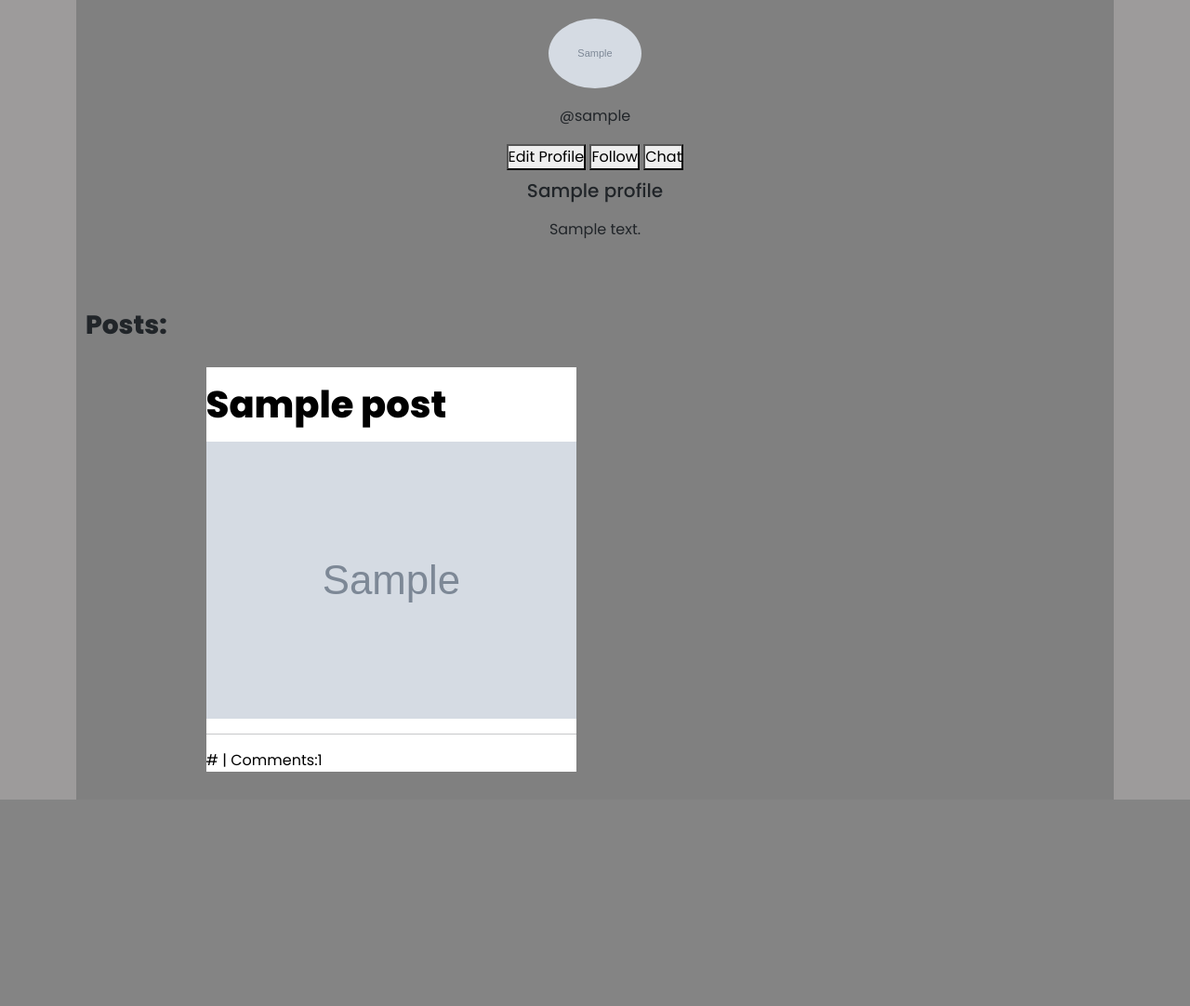
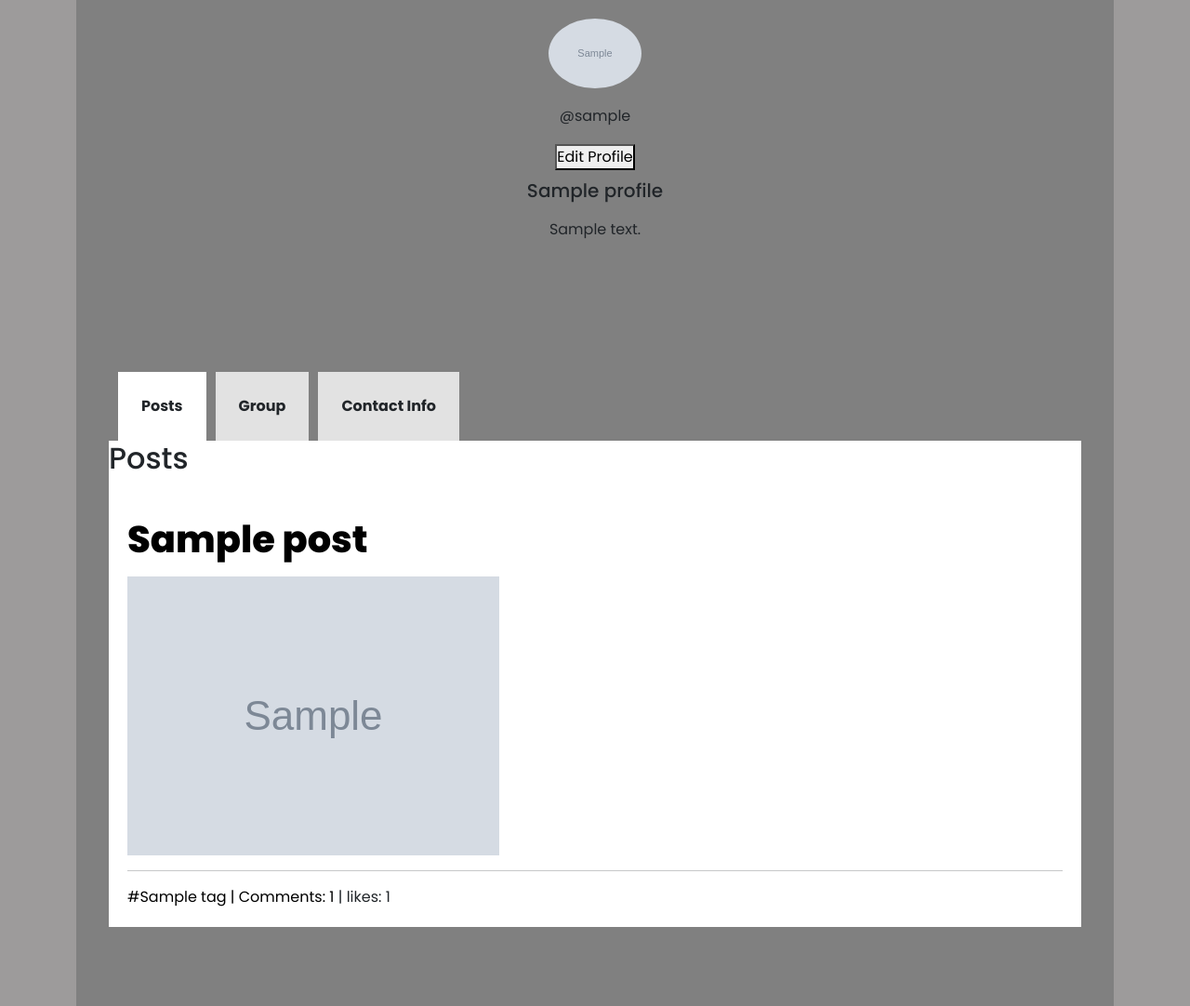
Before and after one commit to Andrew123-maker/Makerions, a Django app: a page that uses blog/templates/blog/base.html in a window 1280 px wide. Shown: the part 100-1182 px from the top of the page at 93% size. Before the commit the page ends 960 px from the top, so only its background shows below. Run offline with Django 5.2, Linux system fonts and the light colour scheme; a user stored in the database is signed in; tables that the repository leaves empty hold one stand-in row (values such as "Sample post"); grey boxes marked "Sample" are stand-in pictures; some libraries are stand-ins or nearby versions.

Commit message:
commit recent update on view and form

```diff
--- a/blog/admin.py
+++ b/blog/admin.py
@@ -1,6 +1,6 @@
 from django.contrib import admin
 from django.contrib.auth.models import User
-from .models import Post, Comment, Tag, Profile, Connect, Question
+from .models import Post, Comment, Tag, Profile, Connect, Question, Reply
 
 #mix profile info into user info
 class ProfileInline(admin.StackedInline):
@@ -26,7 +26,6 @@ class ProfileAdmin(admin.ModelAdmin):
   list_display = (
     "user",
     "name",
-    "bio",
     "last_update",
   )
   search_fields = ("user", "name",)
@@ -61,7 +60,7 @@ admin.site.register(Tag)
 admin.site.register(Profile, ProfileAdmin)
 admin.site.register(Connect)
 admin.site.register(Question)
-
+admin.site.register(Reply)
 
 admin.site.unregister(User)
 admin.site.register(User, UserAdmin)
--- a/blog/templates/blog/base.html
+++ b/blog/templates/blog/base.html
@@ -25,7 +25,9 @@
                 <li><a href="{% url 'post_list' %}">Blog</a></li>
                 <li><a href="{% url 'connect' %}">Connect</a></li>
                 {% if user.is_authenticated %}
-                <li><a href="{% url 'profile' username=request.user %}">Profile</a></li>
+                <li>
+                  <a href="{% url 'profile' username=request.user %}">Profile</a>
+                </li>
 
                 {% endif %}
               </ul>
@@ -33,6 +35,7 @@
             </nav>
           </header>
           {% block content %}
+          {% block extrascripts %}{% endblock %}
           {% endblock %}
         </div>
 
--- a/blog/templates/blog/profile.html
+++ b/blog/templates/blog/profile.html
@@ -6,7 +6,7 @@
   <div class="profile-page">
     <div class="profile-top">
       <img class="rounded-circle" alt="profile-image" src="{{profile.image.url}}" width="100">
-      <p>@{{profile.user}}</p>
+      <p class="user-id">@{{profile.user}}</p>
     </div>
     <div class="profile-middle">
       {% if profile.user == request.user %}
@@ -14,8 +14,13 @@
         <button>Edit Profile</button>
       </a>
       {% endif %}
-      <button>Follow</button>
-      <button>Chat</button>
+      {% if profile.user != request.user %}
+      <form method="POST" action="{% url 'profile' %}">
+        {% csrf_token %}
+        <input type="hidden" name="profile_id" value="{{ profile.id }}">
+        <button type="submit">Follow</button>
+      </form>
+      {% endif %}
     </div>
     <div class="profile-bottom">
       {% if profile.name %}
@@ -25,7 +30,12 @@
     </div>
     <br><br>
   </div>
-  <h3>Posts:</h3>
+
+  <div class="tab-container">
+    <input id="tab-posts" type="radio" name="user-post" checked="checked">
+    <label for="tab-posts">Posts</label>
+    <div class="content">
+      <h2>Posts</h2>
       <div class="user-post">
         {% for post in posts reversed %}
         <div class="user-blog">
@@ -37,12 +47,31 @@
           <img class="image" src="{{post.image.url}}">
           <hr>
           {% for tag in post.tag.all %}
-      <a href="#">#{{ tag.name }}</a>
+          <a href="#">#{{ tag.title }}</a>
           {% endfor %}
-      <a href="{{post.get_absolute_url}}#comment-section"> | Comments:{{post.comments.count}}</a>
-
+          <a href="{{post.get_absolute_url}}#comment-section"> | Comments: {{post.comments.count}}</a>
+          <span> | likes: {{post.total_likes}}</span>
         </div>
         {% endfor %}
       </div>
     </div>
+    <input id="tab-group" type="radio" name="user-post">
+    <label for="tab-group">Group</label>
+    <div class="content">
+      <h2>Group</h2>
+      {% for group in groups %}
+      <h5>
+        <a href="{{group.get_absolute_url}}">{{group.title}}</a>
+      </h5>
+      <br>
+      {% endfor %}
+
+    </div>
+    <input id="tab-contact-info" type="radio" name="user-post">
+    <label for="tab-contact-info">Contact Info</label>
+    <div class="content">
+      <h2>Contact info</h2>
+    </div>
+  </div>
+</div>
 {% endblock %}
--- a/blog/templates/registration/login.html
+++ b/blog/templates/registration/login.html
@@ -7,6 +7,10 @@
 </head>
 <body>
   <div class="login-form">
+    <a class="navbrand" href="/">
+      <img src="{% static "images/logo.jpg" %}" height="80" width="250" alt="Website-logo">
+    </a>
+    <hr>
     <h2>Login Form</h2>
     <form class="login" method="post" action="{% url 'login' %}">
       {% csrf_token %}
--- a/blog/templates/registration/signup.html
+++ b/blog/templates/registration/signup.html
@@ -7,6 +7,10 @@
 </head>
 <body>
   <div class="signup-form">
+    <a class="navbrand" href="/">
+      <img src="{% static "images/logo.jpg" %}" height="80" width="250" alt="Website-logo">
+    </a>
+    <hr>
     <h2>Sign Up Form</h2>
     <form enctype="multipart/form-data" class="sign-up" method="post">
       {% csrf_token %}
--- a/blog/urls.py
+++ b/blog/urls.py
@@ -3,17 +3,19 @@ from . import views
 
 urlpatterns = [
   path('', views.post_list, name="post_list"),
-  path('post/<str:slug>', views.post_detail, name="post_detail"),
-  path('<str:slug>/post/new/', views.post_new, name="post_new"),
-  path('post/<str:slug>/edit/', views.post_edit, name='post_edit'),
-  path('post/<str:slug>/delete', views.post_delete, name="post_delete"),
-  path('post/<str:slug>/comment', views.add_comment_to_post, name="add_comment_to_post"),
+  path('post/<str:slug>', views.PostDetailView.as_view(), name="post_detail"),
+  path('<str:slug>/post/new/', views.PostCreateView.as_view(), name="post_new"),
+  path('post/<str:slug>/edit/', views.PostEditView.as_view(), name='post_edit'),
+  path('post/<str:slug>/delete', views.PostDeleteView.as_view(), name="post_delete"),
+  path('post/<str:slug>/comment', views.CommentCreateView.as_view(), name="add_comment_to_post"),
   path('<str:username>/profile', views.view_profile, name="profile"),
   path('edit/<str:username>/profile', views.edit_profile, name='edit_profile'),
   path('group/', views.connect, name="connect"),
   path('group/<str:slug>/profile', views.group_profile, name="group_profile"),
+  path('follow/<str:username>/', views.follow_user, name="follow_user"),
   path('add/group/', views.add_group, name="add_group"),
   path('add/question/', views.add_question, name="add_question"),
   path('question/<int:pk>/detail', views.question_detail, name="question_detail"),
-  path('liked/<str:slug>', views.liked_post, name="liked_post")
+  path('liked/<str:slug>', views.liked_post, name="liked_post"),
+  path('<str:slug>/comment/reply/', views.reply_comment, name="reply"),
 ]
--- a/blog/utils.py
+++ b/blog/utils.py
@@ -1,4 +1,5 @@
 import string
+import random
 
 from django.utils.text import slugify
 
--- a/blog/views.py
+++ b/blog/views.py
@@ -1,15 +1,17 @@
 from django.shortcuts import render, get_object_or_404, redirect
+from django.contrib.auth import login
 from django.conf import settings
-from django.contrib.auth import login
 from django.contrib.auth.models import User
-from .models import Post, Profile, Connect, Question
-from .forms import PostForm, CommentForm, ProfileForm, SignupForm, ConnectForm, QuestionForm
+from .models import Post, Profile, Connect, Question, Reply, Comment, Tag
+from .forms import PostForm, CommentForm, ProfileForm, SignupForm, ConnectForm, QuestionForm, ReplyForm
 from django.contrib.auth.decorators import login_required
-from django.utils import timezone
 from django.db.models import Q
 from django.db.models import Count
 from django.http import HttpResponseRedirect
 from django.urls import reverse
+from django.views.generic import DetailView
+from django.views.generic.edit import CreateView, DeleteView, UpdateView, DeleteView
+from django.utils.decorators import method_decorator
 
 
 def signup(request):
@@ -22,102 +24,115 @@ def signup(request):
       login(request, user)
       return redirect(settings.LOGIN_REDIRECT_URL)
 
-  return render(request, 'registration/signup.html', context={'form':form})
+  return render(request, 'registration/signup.html', {'form':form})
+
 
 def post_list(request):
-  if 'q' in request.GET:
-    q = request.GET['q']
-    multiple_q = Q(Q(title__icontains=q) | Q(tag__name__icontains=q))
-    posts = Post.objects.filter(multiple_q)
+  if 'BlogSearch' in request.GET:
+    q = request.GET['BlogSearch']
+    multiple_q = Q(Q(title__icontains=q) | Q(tag__title__icontains=q))
+    try:
+      posts = Post.objects.filter(multiple_q).distinct()
+    except:
+      posts = None
   else:
     posts = Post.objects.order_by('published_date').distinct()
 
   likes_posts = Post.objects.order_by('liked').reverse()
-  if len(likes_posts) > 8:
+  if len(likes_posts) > 5:
     likes_posts = likes_posts[:5]
 
   comments_posts = Post.objects.annotate(comment_count=Count('comments')).order_by('-comment_count')
+  if len(comments_posts) > 5:
+    comment_posts = comments_posts[:5]
+
+  tags = Tag.objects.all()
 
   context = {
   'posts':posts,
   'likes_posts':likes_posts,
   'comments_posts':comments_posts,
+  'tags':tags,
 }
   return render(request, 'blog/post_list.html', context)
 
-def post_detail(request, slug):
-  post = get_object_or_404(Post, slug=slug)
-  total_likes = post.total_likes()
-  context = {
-    'post':post,
-    'total_likes':total_likes,
-  }
-  return render(request, 'blog/post_detail.html', context)
+class PostDetailView(DetailView):
+  model = Post
+  template_name = "blog/post_detail.html"
+  context_object_name = "post"
+  slug_field = 'slug'
 
-@login_required
-def post_new(request, slug):
-  #group of the posts will be in
-  group = get_object_or_404(Connect, slug=slug)
-  if request.method == "POST":
-    form = PostForm(request.POST, request.FILES)
-    if form.is_valid():
-      post = form.save(commit=False)
-      post.user = request.user
-      post.published_date = timezone.now()
-      post.save()
-      post.connect.add(group)
-      form.save_m2m()
-      return redirect('post_detail', slug=post.slug)
-  else:
-    form = PostForm()
-  return render(request, 'blog/post_edit.html', {'form': form})
+  slug_url_kwarg = 'slug'
 
-@login_required
-def post_edit(request, slug):
-  post = get_object_or_404(Post, slug=slug)
-  if request.method == "POST":
-    form = PostForm(request.POST, request.FILES, instance=post)
-    if form.is_valid():
-      post = form.save(commit=False)
-      post.user = request.user
-      post.published_date = timezone.now()
-      post.save()
-      form.save_m2m()
-      return redirect('post_detail', slug=post.slug)
-  else:
-    form = PostForm(instance=post)
-  context = {
-    'form':form,
-    'post':post,
-  }
-  return render(request, 'blog/post_edit.html', context)
+  def get_context_data(self, **kwargs):
+    context = super().get_context_data(**kwargs)
+    context['total_likes'] = context['post'].total_likes()
+    context['comments'] = Comment.objects.filter(post=context['post']).prefetch_related('reply_set')
+    context['reply_form'] = ReplyForm()
+    return context
 
-@login_required
-def post_delete(request, slug):
-  post = get_object_or_404(Post, slug=slug)
-  post.delete()
-  return redirect('post_list')
 
-def add_comment_to_post(request, slug):
-  post = get_object_or_404(Post, slug=slug)
-  if request.method == "POST":
-    form = CommentForm(request.POST)
-    if form.is_valid():
-      comment = form.save(commit=False)
-      comment.post = post
-      comment.save()
-      return redirect('post_detail', slug=post.slug)
-  else:
-    form = CommentForm()
-    return render(request, 'blog/add_comment_to_post.html', {'form':form})
+@method_decorator(login_required, name="dispatch")
+class PostCreateView(CreateView):
+  model = Post
+  form_class = PostForm
+  template_name = "blog/post_edit.html"
+
+  def form_valid(self, form):
+    group_slug = self.kwargs.get('slug')
+    group = get_object_or_404(Connect, slug=group_slug)
+    form.instance.user = self.request.user
+    self.object = form.save()
+    form.instance.connect.add(group)
+    return super().form_valid(form)
+
+  def get_success_url(self):
+    slug = self.object.slug
+    return reverse('post_detail', args=[slug])
+
+
+@method_decorator(login_required, name="dispatch")
+class PostEditView(UpdateView):
+  model = Post
+  form_class = PostForm
+  template_name = "blog/post_edit.html"
+
+  def get_success_url(self):
+    slug = self.object.slug
+    return reverse('post_detail', args=[str(slug)])
+
+class PostDeleteView(DeleteView):
+  model = Post
+  success_url = "/"
+
+  template = "blog/post_confirm_delete.html"
+
+@method_decorator(login_required, name="dispatch")
+class CommentCreateView(CreateView):
+  model = Comment
+  form_class = CommentForm
+  template_name = "blog/add_comment_to_post.html"
+
+  def form_valid(self, form):
+    self.post_slug = self.kwargs.get('slug')
+    self.post = get_object_or_404(Post, slug=self.post_slug)
+    form.instance.user = self.request.user
+    form.instance.post = self.post
+    self.object = form.save()
+    return super().form_valid(form)
+
+  def get_success_url(self):
+    return reverse('post_detail', args=[str(self.post_slug)])
 
 def view_profile(request, username):
   user = get_object_or_404(User, username=username)
   profile = Profile.objects.get(user=user)
   posts = Post.objects.filter(user=user)
+  groups = Connect.objects.filter(follows=user)
   context = {
     'profile':profile,
     'posts':posts,
+    'groups':groups,
   }
   return render(request, 'blog/profile.html', context)
 
@@ -195,3 +210,25 @@ def liked_post(request, slug):
   post = get_object_or_404(Post, id=request.POST.get('post_id'))
   post.liked.add(request.user)
   return HttpResponseRedirect(reverse('post_detail', args=[str(slug)]))
+
+@login_required
+def follow_user(request, username):
+  if request.method == "POST":
+    profile = get_object_or_404(Profile, id=request.POST.get('profile_id'))
+    profile.follow.add(request.user)
+    return redirect('profile', username=profile.user.username)
+
+
+@login_required
+def reply_comment(request,slug):
+  if request.method == "POST":
+    post = get_object_or_404(Post, slug=slug)
+    comment = get_object_or_404(Comment, id=request.POST.get('comment_id'))
+    reply_form = ReplyForm(request.POST)
+    if reply_form.is_valid():
+      reply = reply_form.save(commit=False)
+      reply.user = request.user
+      reply.comment = comment
+      reply.save()
+
+      return HttpResponseRedirect(reverse('post_detail', args=[str(slug)]))
--- a/django_project/settings.py
+++ b/django_project/settings.py
@@ -25,7 +25,7 @@ SECRET_KEY = 'django-insecure-4ju2n@$f9d0c=h)_g0lbb%k9&@rf(xa$d$g$&5ri$uf)*gev^4
 # SECURITY WARNING: don't run with debug turned on in production!
 DEBUG = True
 
-ALLOWED_HOSTS = [".replit.dev", ".replit.app",  "andrew123coder.pythonanywhere.com"]
+ALLOWED_HOSTS = ["*"]
 CSRF_TRUSTED_ORIGINS = ["https://*.replit.dev", "https://*.replit.app"]
 
 # Application definition
--- a/static/app.js
+++ b/static/app.js
@@ -11,3 +11,11 @@ let hamburger = document.querySelector('nav .mobile')
 hamburger.addEventListener('click', function(){
   menu.classList.toggle('show')
 })
+
+
+function HideShowReply(){
+    let replies = document.getElementsByClassName('reply_comment');
+    for (let i = 0; i < replies.length; i++) {
+        replies[i].classList.toggle('hide');
+    }
+}
--- a/static/css/blog.css
+++ b/static/css/blog.css
@@ -81,7 +81,7 @@ footer{
   height:auto;
   margin-top:15px;
 }
-.blog .image, .user-blog .image{
+.blog .image{
   max-width:100%;
   max-height:100%;
 }
@@ -143,16 +143,19 @@ nav ul li a{
 .show{
   display:block;
 }
+.hide{
+  display:none;
+}
 
 /* Aside */
 .sidebar{
-  padding:40px;
+  padding:20px;
 }
-.sidebar .most-comments,.sidebar .most-likes,.sidebar .archive{
+.sidebar .most-comments,.sidebar .most-likes,.sidebar .tags{
   margin-top:40px;
   color:white;
 }
-.sidebar li a{
+.sidebar a{
   color:#c2c1c1;
 }
 .search input[type=text] {
@@ -201,31 +204,59 @@ nav ul li a{
 }
 .user-post{
   display:grid;
-  grid-template-columns:1fr 1fr;
-  width:80%;
+  grid-template-columns:1fr;
+  width:100%;
   margin:auto;
 }
 .user-blog{
-  display:block;
-  background-color:white;
+  display:inline-block;
   margin:20px;
 }
-@media (max-width:768px){
-  .user-post{
-    grid-template-columns:1fr;
-    width:100%;
-  }
+.user-blog > img{
+  flow:right;
+  max-width:100%;
 }
+
 
 .profile-top, .profile-middle, .profile-bottom{
   margin-top:10px;
   text-align:center;
+}
+.tab-container{
+  display:flex;
+  flex-wrap:wrap;
+  margin: 50px auto;
+  padding:25px;
+}
+.tab-container input[type="radio"]{
+  display:none;
+}
+.tab-container label{
+  background-color:#e2e2e2;
+  padding:25px;
+  font-weight:bold;
+  margin:0px 0px 0px 10px;
+}
+.tab-container .content{
+  background-color:#fff;
+  width:100%;
+  order:1;
+  display:none;
+}
+.tab-container input[type="radio"]:checked + label + .content{
+  display:block;
+}
+.tab-container input[type="radio"]:checked + label{
+  background-color:#fff;
 }
 
 .post, #comment-section{
   grid-column-start:span 3;
   background-color:white;
   padding:25px;
+}
+#comment-section > .replyform{
+
 }
 .footer{
   text-align:center;
@@ -315,3 +346,6 @@ nav ul li a{
   text-align:center;
   font-size:36px;
 }
+.reply_comment{
+  margin-left:100px;
+}
```
Also changed, not shown: blog/forms.py (+9 -3 lines), blog/models.py (+14 -1 lines), blog/static/app.js (+8 -0 lines), blog/static/css/blog.css (+47 -13 lines), blog/templates/blog/group_profile.html (+4 -4 lines), blog/templates/blog/post_detail.html (+25 -3 lines), blog/templates/blog/post_list.html (+5 -7 lines). Lines whose indentation alone changed are shown as unchanged.
